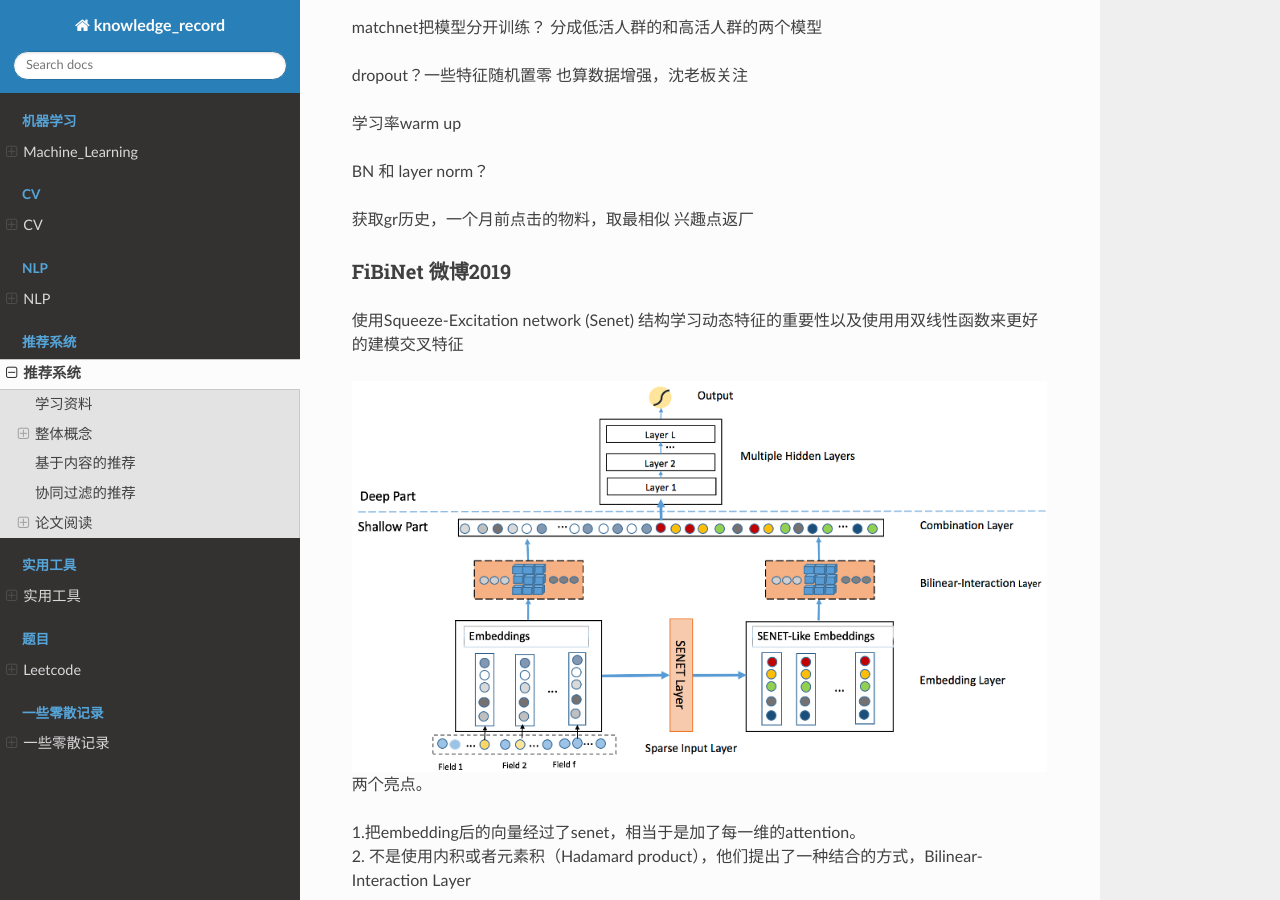
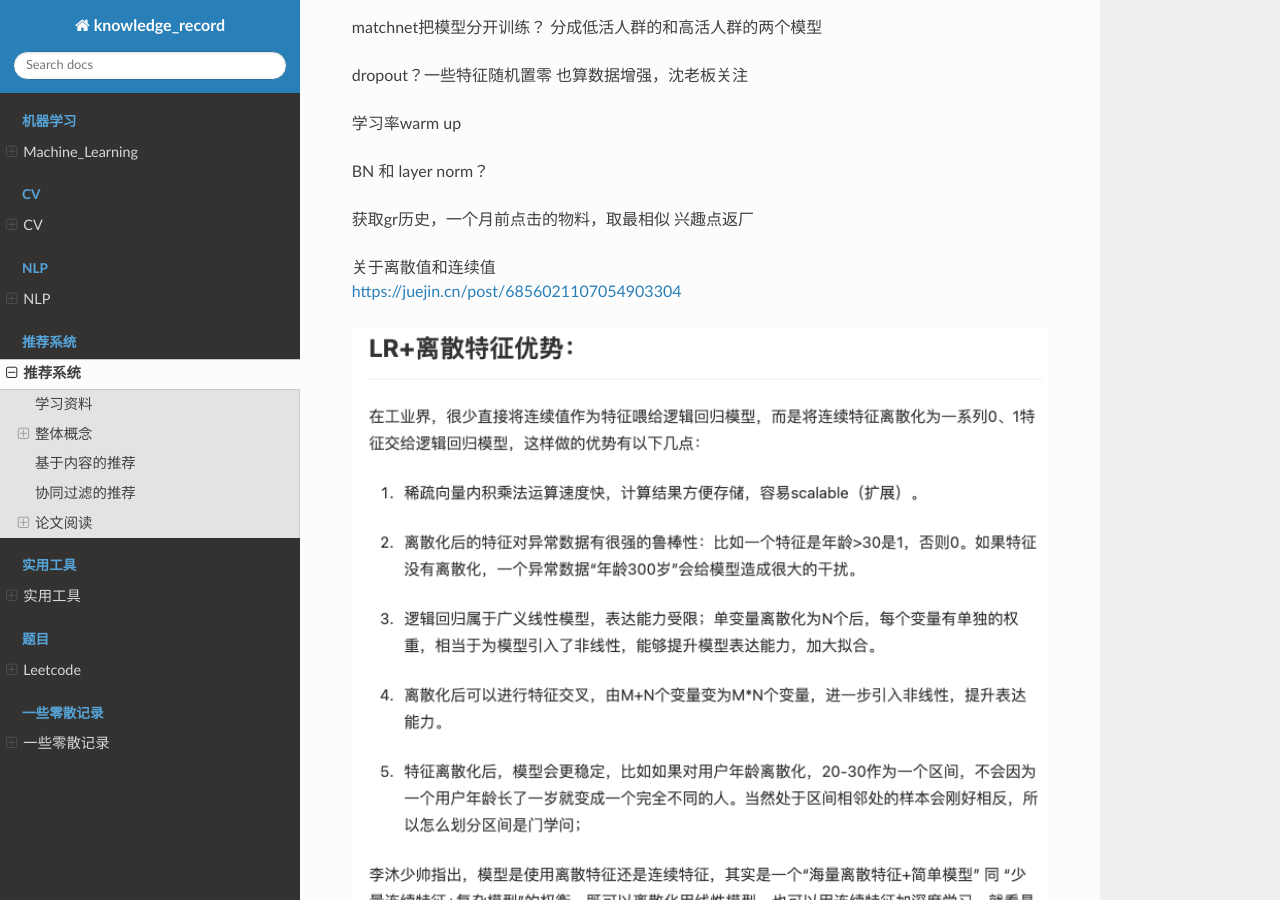
Before and after one commit to luochuankai-JHU/knowledge_record, a Sphinx documentation site: the page built from docs/recommend/recommend.rst, in a window 1280 px wide and 900 px high, scrolled down 6471 px. Built offline with Sphinx 7.4.7 and the Read the Docs theme 2.0.0, drawn with Linux system fonts in a browser that asks for light colours.

Commit message:
id dense feature

```diff
--- a/docs/recommend/recommend.rst
+++ b/docs/recommend/recommend.rst
@@ -234,6 +234,14 @@ BN 和 layer norm？
 获取gr历史，一个月前点击的物料，取最相似  兴趣点返厂
 
 
+| 关于离散值和连续值
+| https://juejin.cn/post/6856021107054903304
+
+.. image:: ../../_static/recommend/id_dense_disti.png
+	:align: center
+	:width: 700
+
+
 FiBiNet  微博2019
 -----------------------
 使用Squeeze-Excitation network (Senet) 结构学习动态特征的重要性以及使用用双线性函数来更好的建模交叉特征
```
Also changed, not shown: docs/_static/recommend/id_dense_disti.png (added).
